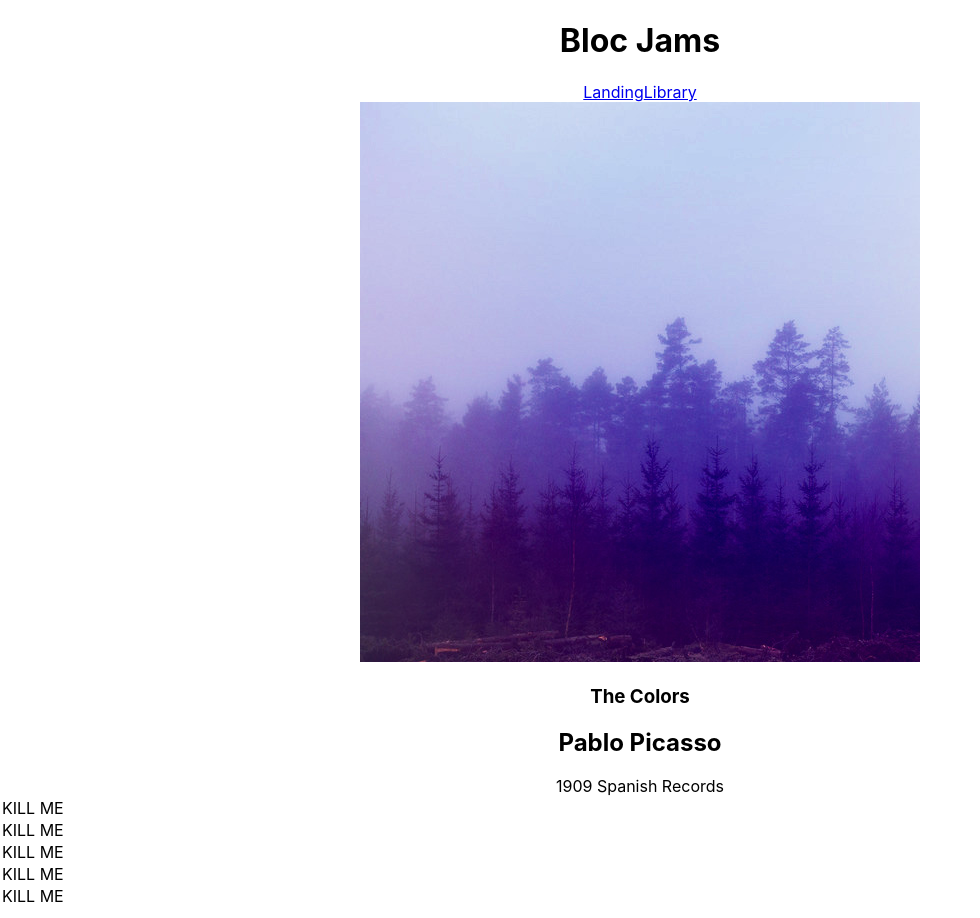
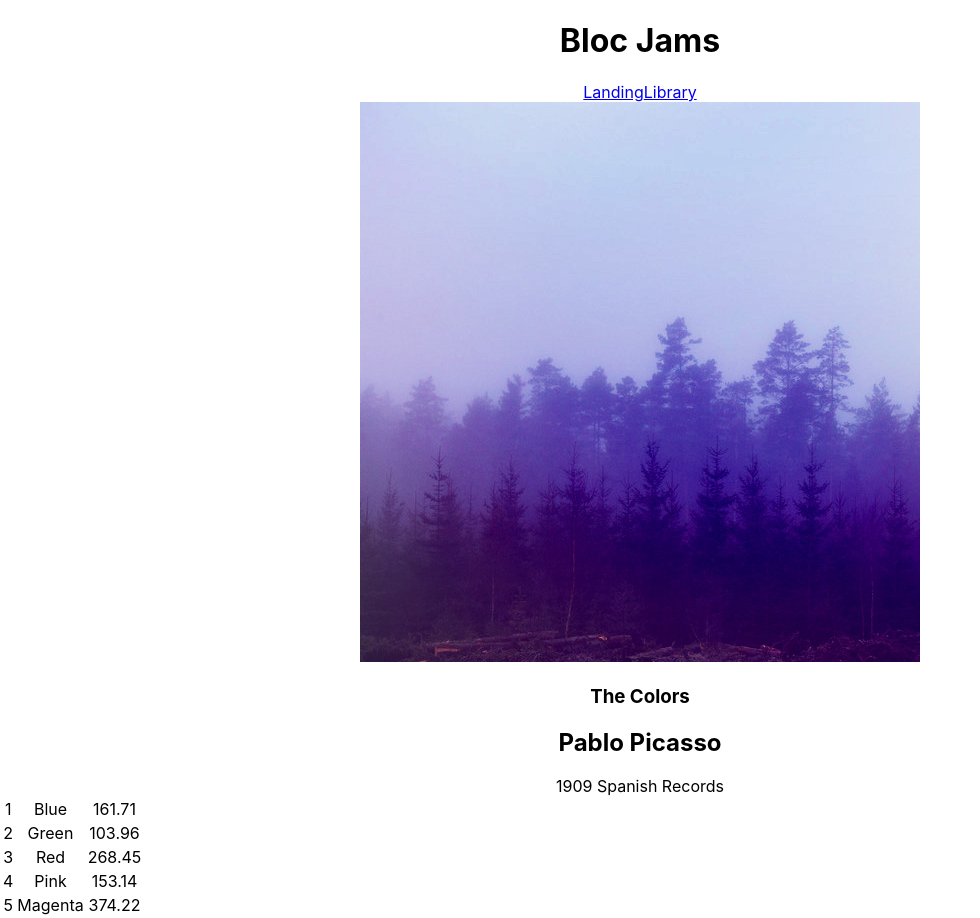
Before and after one commit to laynet/bloc-jams-react, a React (Create React App) app: page /album/the-colors in a window 1280 px wide. Shown: the whole page, without its empty margins (0-980 px from the left). Built offline with nearby package versions, Linux system fonts and the light colour scheme.

Commit message:
end of day changes from work computer, possibly done?

```diff
--- a/src/components/Album.js
+++ b/src/components/Album.js
@@ -32,7 +32,11 @@ class Album extends Component {
           <tbody>
           {
             this.state.album.songs.map( (songName, songNumber) =>
-              <tr>KILL ME</tr>
+              <tr key="unique key">
+                <td>{songNumber+1}</td>
+                <td>{songName.title}</td>
+                <td>{songName.duration}</td>
+              </tr>
             )
           }
           </tbody>
```
